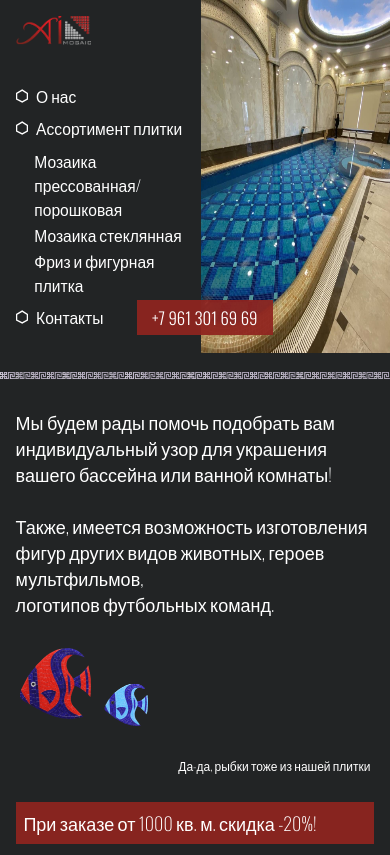
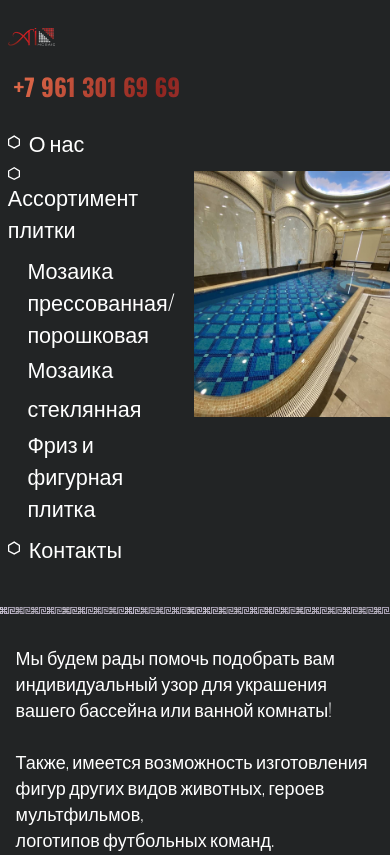
Before and after one commit to vikstva/AImosaic, a plain HTML site: page index.html in a window 390 px wide. Shown: the top 855 px of the page. Drawn offline with nearby package versions, Linux system fonts and the light colour scheme.

Commit message:
update header

```diff
--- a/index.html
+++ b/index.html
@@ -44,11 +44,9 @@
       <i class="fa fa-chevron-up"></i>
     </div>
     <div class="page__wrapper">
+      <div class="test">
         <div class="header__logo">
           <img src="./images/logo.png" alt="logo" class="header__logo--img">
-      </div>
-      <div class="header__banner">
-        <img src="./images/pool-banner.jpg" alt="banner" class="header__banner--img">
         </div>
         <div class="header__text">
           <div class="header__title">
@@ -80,15 +78,16 @@
         <div class="banner__text--wrapper">
           <div class="banner__title">
             <div class="banner__title--inner">
-              Сложите свой оригинальный орнамент
+              Сложите свой оригинальный орнамент!
             </div>
             <div class="banner__title--inner banner__title--adaptive">
               <a href="tel:+79613016969" class="banner__adaptive--link"> +7 961 301 69 69 </a>
             </div>
           </div>
-        <div class="banner__subtitle">
-            Выбор за вами!
-        </div>
+        </div>
+      </div>
+      <div class="header__banner">
+        <img src="./images/pool-banner.jpg" alt="banner" class="header__banner--img">
       </div>
     </div>
     <div id="our-work" class="ornament">
--- a/style.css
+++ b/style.css
@@ -22,33 +22,48 @@ body {
 }
 
 .header__contacts--link {
-  animation: animate;
+  font-size: 2rem;
+  animation: animate 5s ease-in-out infinite;
+  background: linear-gradient(-60deg, #a4091d, #bd6c6c , #8F241F, #ee7752);
+  background-size: 300%;
+  -webkit-background-clip: text;
+  background-clip: text;
+  -webkit-text-fill-color: transparent;
 }
+
+
 
 @keyframes animate {
   0% {
-    stroke-dasharray: 0 50%;
-    stroke-dashoffset:  20%;
-    fill:hsl(189, 68%, 75%)
+    background-position: 0 50%;
+  }
 
+  50% {
+    background-position: 100% 50%;
   }
 
   100% {
-    stroke-dasharray: 50% 0;
-    stroke-dashoffstet: -20%;
-    fill: hsla(189, 68%, 75%,0%)
+    background-position: 0 50%;
   }
+}
+
+.test {
+  display: flex;
+  flex-direction: column;
+  width: 30%;
+  padding: calc(20px + 2vw) 2vw;
+  padding-bottom: 0;
 }
 
 .page__wrapper {
   display: flex;
   position: relative;
+  flex-direction: row;
+  justify-content: space-between;
 }
 
 .header__logo {
-  min-width: 75px;
-  margin: 2vw 14vw 0 4vw;
-  width: 10%;
+  width: 12vw;
 }
 
 .header__logo--img {
@@ -56,9 +71,8 @@ body {
 }
 
 .header__banner {
-  min-width: 250px;
-  width: 45%;
-  max-height: 100vh;
+  width: 70%;
+  max-height: calc(100vh - 20px);
 }
 
 .header__banner--img {
@@ -67,10 +81,12 @@ body {
 }
 
 .header__text {
+  display: flex;
+  flex-wrap: wrap;
+  flex-direction: column;
   color: white;
-  padding: 2vw;
-  font-size: 1.5vw;
-  width: 23%;
+  font-size: 1.8rem;
+  padding: 4vw 0;
 }
 
 .header__title {
@@ -137,33 +153,23 @@ body {
 }
 
 .banner__text--wrapper {
-  left: 13%;
-  position: absolute;
-  top: 70%;
-  width: 30%;
-  font-size: 1.6vw;
+  font-size: 1.4rem;
+  margin-top: auto;
 }
 
 .banner__title {
   background-color: rgba(144, 36, 31, 0.93);
   display: flex;
   align-items: center;
-  padding-left: 5%;
 }
 
 .banner__title--inner {
   font-weight: 300;
-  padding: 3% 0;
+  padding: 3%;
 }
 
 .banner__title--adaptive {
   display: none;
-}
-
-.banner__subtitle {
-  font-weight: 200;
-  width: 100%;
-  margin-top: 5%;
 }
 
 .ornament {
@@ -329,6 +335,19 @@ body {
   grid-template-columns: repeat(5, 1fr);
   grid-column-gap: 1vw;
   grid-row-gap: 1vw;
+}
+
+.range__example--img, .range__example4--img, .range__example9--img {
+  animation-name: floating;
+  animation-duration: 3s;
+  animation-iteration-count: infinite;
+  animation-timing-function: ease-in-out;
+}
+
+@keyframes floating {
+  0% { transform: translate(0,  0px); }
+  50%  { transform: translate(0, 15px); }
+  100%   { transform: translate(0, -0px); }
 }
 
 .cell {
@@ -723,58 +742,16 @@ li:nth-child(25) {
     display: none;
   }
 
-  .banner__subtitle {
-    display: none;
-  }
-
-  .page__wrapper {
-    flex-direction: row-reverse;
-    justify-content: space-between;
-  }
-
-  .header__logo {
-    margin: 0;
-    width: 17%;
-    position: absolute;
-    top: 4vw;
-    left: 4vw;
-  }
-
-  .header__banner {
-    width: 50%;
-  }
-
-  .header__text {
-    color: white;
-    padding: 4vw;
-    font-size: 1.3rem;
-    width: 45%;
+  .header__contacts {
+    margin-bottom: 10%;
+    padding: 1vw;
     display: flex;
-    flex-wrap: wrap;
-  }
-
-  .header__contacts {
-    color: white;
-    margin-bottom: 10%;
-    margin-left: 55%;
-    box-sizing: border-box;
-    border: 2px solid #FFFFFF;
-    padding: 10px;
-    display: flex;
+    justify-content: center;
     align-items: center;
-    height: 12%;
   }
 
   .hexagon {
     width: 1rem;
-  }
-
-  .banner__text--wrapper {
-    left: 30%;
-    position: absolute;
-    top: 85%;
-    width: 40%;
-    font-size: 1.4rem;
   }
 
   .banner__title {
@@ -831,12 +808,6 @@ li:nth-child(25) {
   }
 }
 
-@media (max-width: 880px) {
-  html {
-    font-size: 13px;
-  }
-}
-
 @media (max-width: 740px) {
   .header__contacts {
     font-size: 1rem;
@@ -868,22 +839,12 @@ li:nth-child(25) {
     display: block;
   }
 
-  .header__contacts {
+  .banner__title {
     display: none;
   }
 
-  .header__menu {
-    margin-top: 40%;
-  }
-
-  .banner__title {
-    display: flex;
-    justify-content: center;
-  }
-
   .banner__text--wrapper {
-    left: 35%;
-    width: 30%;
+    left: 35%
   }
 
   html {
@@ -910,6 +871,25 @@ li:nth-child(25) {
 
   .making__grid {
     width: 60%;
+  }
+
+  .test {
+    width: auto;
+    min-width: 178px;
+  }
+
+  .header__banner {
+    display: flex;
+    align-items: center;
+    width: auto;
+  }
+
+  .header__banner--img {
+    height: auto;
+  }
+
+  .header__menu {
+    margin-top: 0;
   }
 }
 
@@ -942,10 +922,6 @@ li:nth-child(25) {
 
   .header__banner {
     min-width: 0px;
-  }
-
-  .banner__text--wrapper {
-    width: 35%;
   }
 
   .making {
@@ -1011,6 +987,7 @@ li:nth-child(25) {
   }
 
   .footer__contacts {
+    width: 100%;
     max-width: 100%;
     margin-bottom: 1.5rem;
   }
@@ -1023,7 +1000,6 @@ li:nth-child(25) {
   .footer__contacts--link {
     width: 100%;
     display: flex;
-    justify-content: center;
     font-size: 1.7rem;
   }
 }
```
Lines whose indentation alone changed are shown as unchanged.
